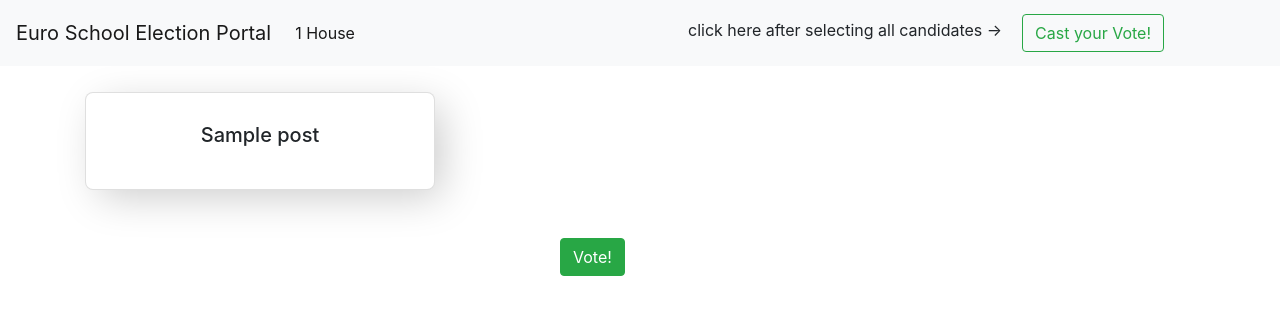
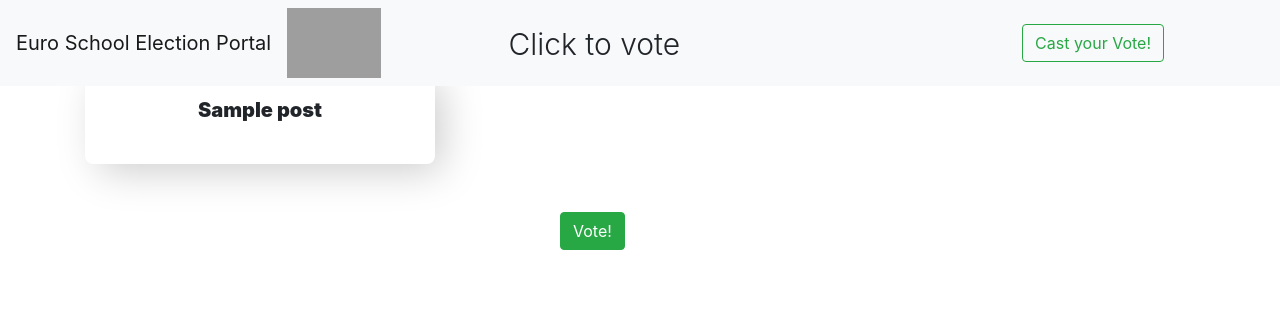
Before and after one commit to makarandmadhavi/Voting-Portal, a PHP site: page /vote.php in a window 1280 px wide. Shown: the top 315 px of the page. Run offline with PHP 8.4, Linux system fonts and the light colour scheme; the visitor is signed in with stand-in values (Sample User, id 1); tables that the repository leaves empty or names only in its code hold one stand-in row (values such as "Sample post"); grey boxes are pictures that could not be loaded.

Commit message:
visual changes

```diff
--- a/admin/logout.php
+++ b/admin/logout.php
@@ -1,7 +1,8 @@
 <?php
 include "templates/header.php";
 
-//session_start();
+
+
 session_destroy();
 echo 'Succesfully logged out!';
 header('Refresh:2; url=index.php');
--- a/backend/addvotes_ajax.php
+++ b/backend/addvotes_ajax.php
@@ -2,6 +2,10 @@
     include 'conn.php';
     $data = $_POST;
     $voteids = $data['voteids'];
+
+    session_start();
+    $_SESSION['voteids'] = $voteids;
+
     $voteids = json_decode($voteids);
     foreach($voteids as $voteid){
         $sql = "UPDATE candidates SET votes = votes+1 WHERE id = '$voteid'";
@@ -11,6 +15,8 @@
         }
 
     }
+    //session_start();
+    //$_SESSION['voteids'] = voteids;
     echo 'SUCCESS';
 
 ?>
--- a/css/style.css
+++ b/css/style.css
@@ -10,7 +10,20 @@
     position: relative;
 }
 
+h5{
+    font-weight: 1000;
+}
 
+.houseimg{
+    height: 70px;
+}
+
+.votehead{
+    margin-right:35%;
+    margin-top:10px;
+    font-weight: 300;
+    font-size: 30px;
+}
 
 
 #logo {
@@ -26,7 +39,8 @@
 }
 
 label {
-    font-weight: 500;
+    font-weight: 500 !important;
+    font-size: 17px !important;
     margin-left: 5px;
 }
 
--- a/js/index.js
+++ b/js/index.js
@@ -16,8 +16,11 @@ function login() {
             if (data == "SUCCESS") {
                 alert("Successful Login");
                 window.location = 'vote.php';
+            } else if (data == "KEYUSED") {
+                alert("The KEY has already been used for Voting! if you haven't voted please request another key!");
+                window.location = '';
             } else {
-                alert("Incorect sfsfsfKey");
+                alert("Incorrect Key! KEY does not exist");
                 window.location = '';
             }
         }
@@ -47,9 +50,9 @@ function addvotes(voteids) {
     });
 }
 
-function vote(){
-    voteids=[];
-    allselected=1;
+function vote() {
+    voteids = [];
+    allselected = 1;
     //console.log(headboy);
     $.ajax({
         type: "POST",
@@ -63,19 +66,18 @@ function vote(){
             if (data) {
                 arr = JSON.parse(data);
                 arr.forEach(post => {
-                    voteid=$("input[name='"+post+"']:checked").val();
+                    voteid = $("input[name='" + post + "']:checked").val();
                     voteids.push(voteid)
                     //console.log(voteid);
-                    if(voteid==undefined){
-                        allselected=0;
+                    if (voteid == undefined) {
+                        allselected = 0;
                         //console.log("inside "+allselected)
                     }
                 });
-                if(allselected){
+                if (allselected) {
                     //console.log("all selected");
                     addvotes(voteids);
-                }
-                else{
+                } else {
                     alert("Please Vote for all Posts!");
                 }
                 //console.log(voteids);
--- a/templates/header.php
+++ b/templates/header.php
@@ -11,4 +11,4 @@
     <link rel="stylesheet" href="css/style.css">
 </head>
 
-<body>
+<body style="background-color:<?=$_SESSION['housecolor']?>">
--- a/templates/navbar.php
+++ b/templates/navbar.php
@@ -9,7 +9,7 @@
     <div class="collapse navbar-collapse" id="navbarSupportedContent">
         <ul class="navbar-nav mr-auto">
             <li class="nav-item active">
-                <a class="nav-link" disabled href=""><?=$_SESSION['house']?>  House<span class="sr-only">(current)</span></a>
+                <img src="images/<?=$_SESSION['house']?>.jpg" class="houseimg" alt="">
             </li>
             <!-- <li class="nav-item">
                 <a class="nav-link" href="viewcandidates.php">View Candidates</a>
@@ -18,7 +18,7 @@
                 <a class="nav-link" href="">View Orders</a>
             </li> -->
         </ul>
-        <p style="margin-right:20px; margin-top:10px;">click here after selecting all candidates ->  </p>
+        <h1 class="votehead">Click to vote  </h1>
         <div style="margin-right: 100px;">
             <button onclick="vote()" class="btn btn-outline-success">Cast your Vote!</button>
         </div>
--- a/vote.php
+++ b/vote.php
@@ -9,13 +9,13 @@ $house = $_SESSION['house'];
 $house_posts = gethousecandidates($house);
 //print_r($house_posts);
 ?>
-<br><br><br>
-<div class="container">
+<br><br>
+<div class="container outer">
     <div class="row ">
 
         <?php foreach($data as $key=>$post){ ?>
         <div class="col-sm-4 ">
-            <div class="card add-box">
+            <div class="add-box">
                 <div class="card-body">
                     <h5 class="card-title text-center"><?=$key?></h5>
 
@@ -24,9 +24,11 @@ $house_posts = gethousecandidates($house);
 
                         <div class="list-group">
                             <?php foreach($post as $candidate){ ?>
+
                             <input type="radio" name="<?=$key?>" value="<?=$candidate['id']?>"
                                 id="<?=$candidate['id']?>" />
                             <label class="list-group-item" for="<?=$candidate['id']?>"><?=$candidate['name']?></label>
+
                             <?php } ?>
                             <!-- <input type="radio" name="radioInputName" value="Value2" id="radio2" />
                                 <label class="list-group-item" for="radio2">Caption for radio2</label>
@@ -51,10 +53,10 @@ $house_posts = gethousecandidates($house);
 
 
         <?php foreach($house_posts as $key=>$post){ ?>
-        <div class="col-sm-4 ">
-            <div class="card add-box">
+        <div  class="col-sm-4 ">
+            <div class="add-box">
                 <div class="card-body">
-                    <h5 class="card-title text-center"><?=$key?></h5>
+                    <h5 style="color:<?=$_SESSION['housecolor']?>" class="card-title text-center"><?=$key?></h5>
 
 
                     <div class="container">
```
Also changed, not shown: backend/login_ajax.php (+14 -4 lines), logout.php (+10 -2 lines), images/Apollo.jpg (added), images/Mercury.jpg (added), images/Poseidon.jpg (added), images/Zeus.jpg (added).
